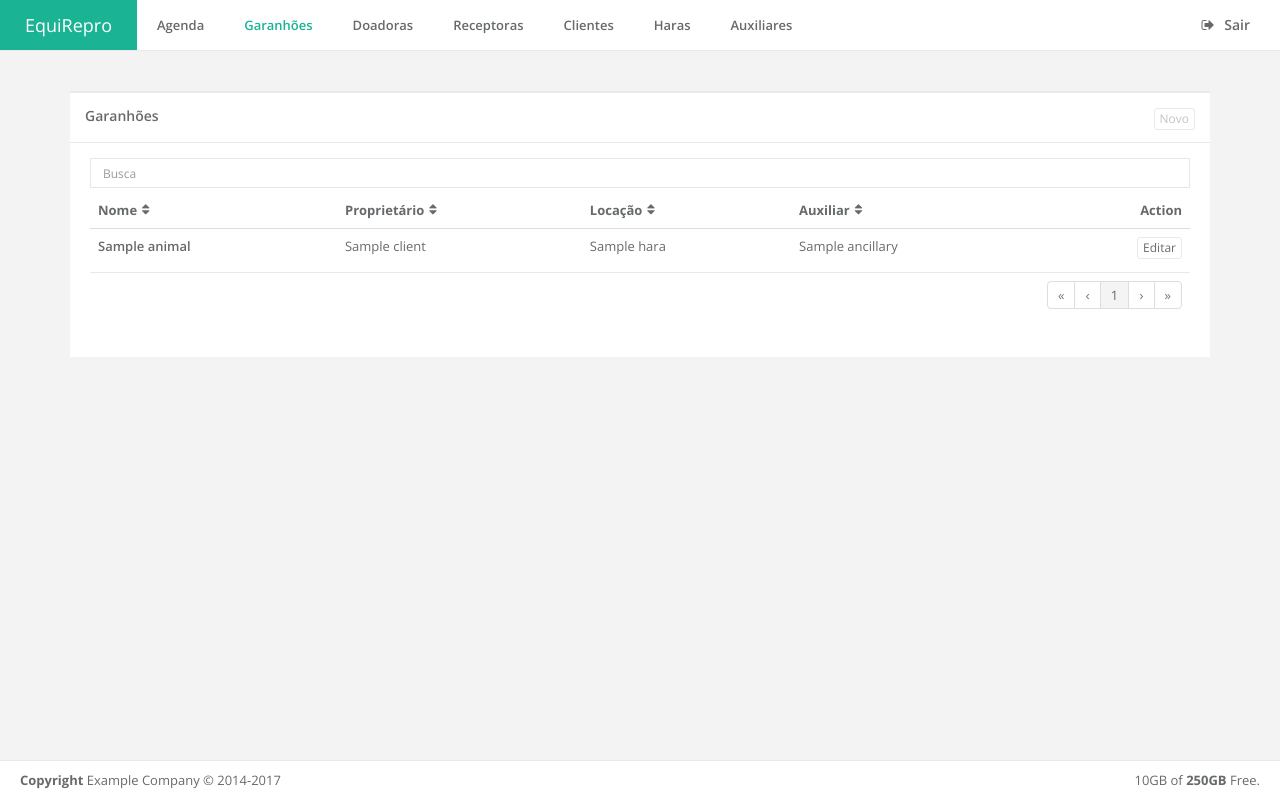
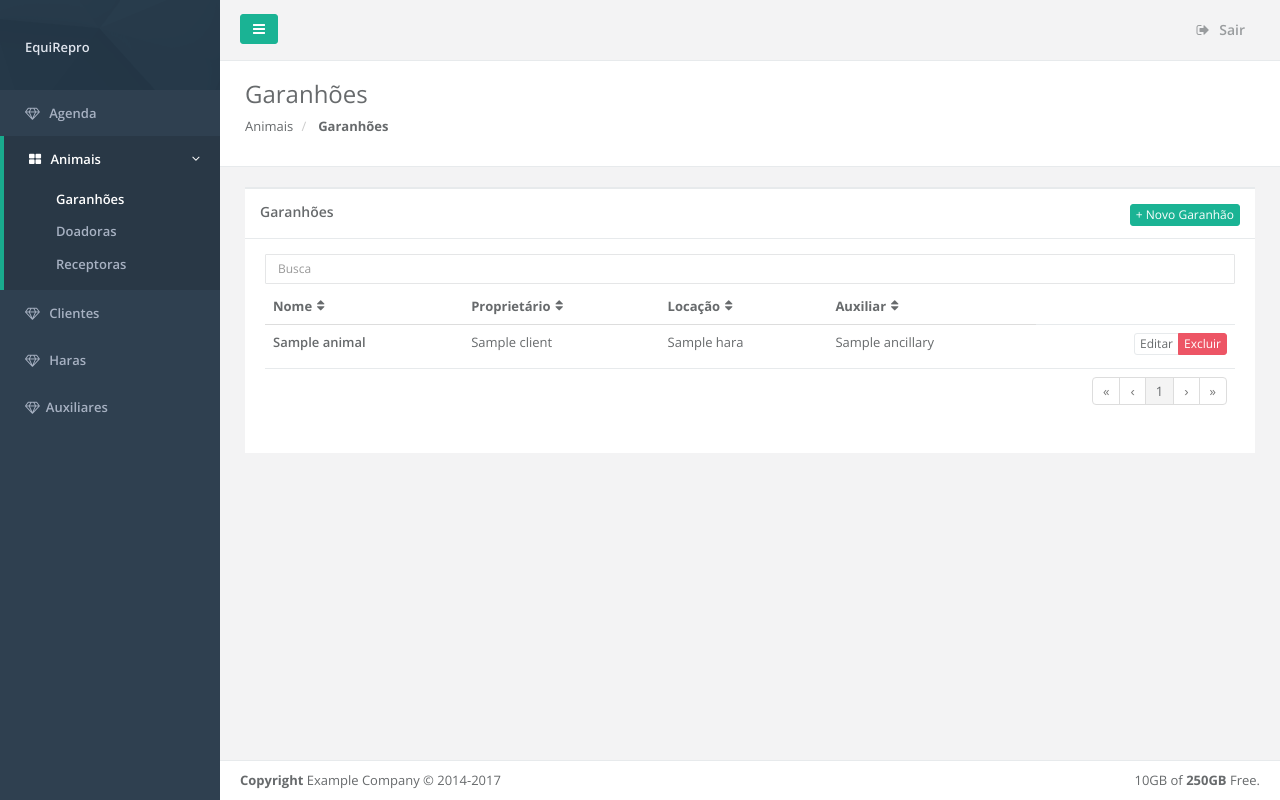
Before and after one commit to SamuelSilvaAraujo/equirepro, a Django app: page /garanhoes/ in a window 1280 px wide. Run offline with Django 3.2, Linux system fonts and the light colour scheme; a user stored in the database is signed in; tables that the repository leaves empty hold one stand-in row (values such as "Sample post"); some libraries are stand-ins or nearby versions.

Commit message:
alterando menu para lateral

```diff
--- a/core/templates/garanhoes.html
+++ b/core/templates/garanhoes.html
@@ -12,16 +12,32 @@
 
 {% block content %}
 
+
+    <div class="row wrapper border-bottom white-bg page-heading">
+        <div class="col-lg-12">
+            <h2>Garanhões</h2>
+            <ol class="breadcrumb">
+                <li>
+                    <p>Animais</p>
+                </li>
+                <li class="active">
+                    <strong>Garanhões</strong>
+                </li>
+            </ol>
+        </div>
+    </div>
+
+    <div class="wrapper wrapper-content animated fadeInRight">
         <div class="row">
             <div class="col-lg-12">
                 <div class="ibox float-e-margins">
                     <div class="ibox-title">
                         <h5>Garanhões</h5>
-
                         <div class="ibox-tools">
-                        <a type="button" class="btn-white btn btn-xs" href="{% url 'new_animal' 'garanhao' %}">Novo</a>
+                            <a href="{% url 'new_animal' 'garanhao' %}" class="btn btn-primary btn-xs">+ Novo Garanhão</a>
                         </div>
                     </div>
+
                     <div class="ibox-content">
 
                         <input type="text" class="form-control input-sm m-b-xs" id="filter" placeholder="Busca">
@@ -34,7 +50,6 @@
                                 <th>Proprietário</th>
                                 <th>Locação</th>
                                 <th>Auxiliar</th>
-                            <th class="text-right" data-sort-ignore="true">Action</th>
                             </tr>
                             </thead>
                             <tbody>
@@ -49,6 +64,7 @@
                                     <td class="text-right">
                                         <div class="btn-group">
                                             <button class="btn-white btn btn-xs">Editar</button>
+                                            <button class="btn btn-xs btn-danger">Excluir</button>
                                         </div>
                                     </td>
                                 </tr>
@@ -64,6 +80,7 @@
                             </tfoot>
                         </table>
 
+                    </div>
                 </div>
             </div>
         </div>
--- a/templates/base.html
+++ b/templates/base.html
@@ -21,24 +21,32 @@
 
 </head>
 
-<body class="top-navigation">
+<body>
 
 <div id="wrapper">
 
-    <div id="page-wrapper" class="gray-bg">
-        <div class="row border-bottom white-bg">
-            <nav class="navbar navbar-static-top" role="navigation">
-                <div class="navbar-header">
-                    <button aria-controls="navbar" aria-expanded="false" data-target="#navbar" data-toggle="collapse" class="navbar-toggle collapsed" type="button">
-                        <i class="fa fa-reorder"></i>
-                    </button>
-                    <a href="#" class="navbar-brand">EquiRepro</a>
+    <nav class="navbar-default navbar-static-side" role="navigation">
+        <div class="sidebar-collapse">
+            <ul class="nav metismenu" id="side-menu">
+                <li class="nav-header">
+                    <div class="dropdown profile-element">
+                        <a data-toggle="dropdown" class="dropdown-toggle" href="#">
+                            <span class="clear">
+                                <span class="block m-t-xs"> <strong class="font-bold">EquiRepro</strong>
+                             </span>
+                            </span>
+                        </a>
                     </div>
-                <div class="navbar-collapse collapse" id="navbar">
-                    <ul class="nav navbar-nav">
+                    <div class="logo-element">
+                        ER
+                    </div>
+                </li>
                 <li class="{{ agenda_page }}">
-                            <a href="{% url 'agenda' %}"> Agenda</a>
+                    <a href="{% url 'agenda' %}"><i class="fa fa-diamond"></i> <span class="nav-label">Agenda</span> </a>
                 </li>
+                <li class="active">
+                    <a href="#"><i class="fa fa-th-large"></i> <span class="nav-label">Animais</span> <span class="fa arrow"></span></a>
+                    <ul class="nav nav-second-level">
                         <li class="{{ garanhoes_page }}">
                             <a href="{% url 'garanhao_list' %}">Garanhões</a>
                         </li>
@@ -48,17 +56,28 @@
                         <li class="{{ receptoras_page }}">
                             <a href="{% url 'receptora_list' %}">Receptoras</a>
                         </li>
+                    </ul>
+                </li>
                 <li class="{{ client_page }}">
-                            <a href="{% url 'client_list' %}"> Clientes</a>
+                    <a href="{% url 'client_list' %}"> <i class="fa fa-diamond"></i> <span class="nav-label">Clientes</span></a>
                 </li>
                 <li class="{{ haras_page }}">
-                            <a href="{% url 'haras_list' %}"> Haras</a>
+                    <a href="{% url 'haras_list' %}"><i class="fa fa-diamond"></i> <span class="nav-label">Haras</span></a>
                 </li>
                 <li class="{{ auxiliar_page }}">
-                            <a href="{% url 'auxiliar_list' %}"> Auxiliares</a>
+                    <a href="{% url 'auxiliar_list' %}"> <i class="fa fa-diamond"></i><span class="nav-label">Auxiliares</span></a>
                 </li>
+            </ul>
 
-                    </ul>
+        </div>
+    </nav>
+
+    <div id="page-wrapper" class="gray-bg">
+        <div class="row border-bottom">
+            <nav class="navbar navbar-static-top" role="navigation" style="margin-bottom: 0">
+                <div class="navbar-header">
+                    <a class="navbar-minimalize minimalize-styl-2 btn btn-primary " href="#"><i class="fa fa-bars"></i> </a>
+                </div>
                 <ul class="nav navbar-top-links navbar-right">
                     <li>
                         <a href="{% url 'logout' %}">
@@ -66,14 +85,12 @@
                         </a>
                     </li>
                 </ul>
-                </div>
+
             </nav>
         </div>
-        <div class="wrapper wrapper-content">
-            <div class="container">
+
         {% block content %}{% endblock %}
-            </div>
-        </div>
+
         <div class="footer">
             <div class="pull-right">
                 10GB of <strong>250GB</strong> Free.
@@ -82,6 +99,7 @@
                 <strong>Copyright</strong> Example Company &copy; 2014-2017
             </div>
         </div>
+
     </div>
 
 </div>
```
Also changed, not shown: core/templates/agenda.html (+13 -16 lines). Lines whose indentation alone changed are shown as unchanged.
